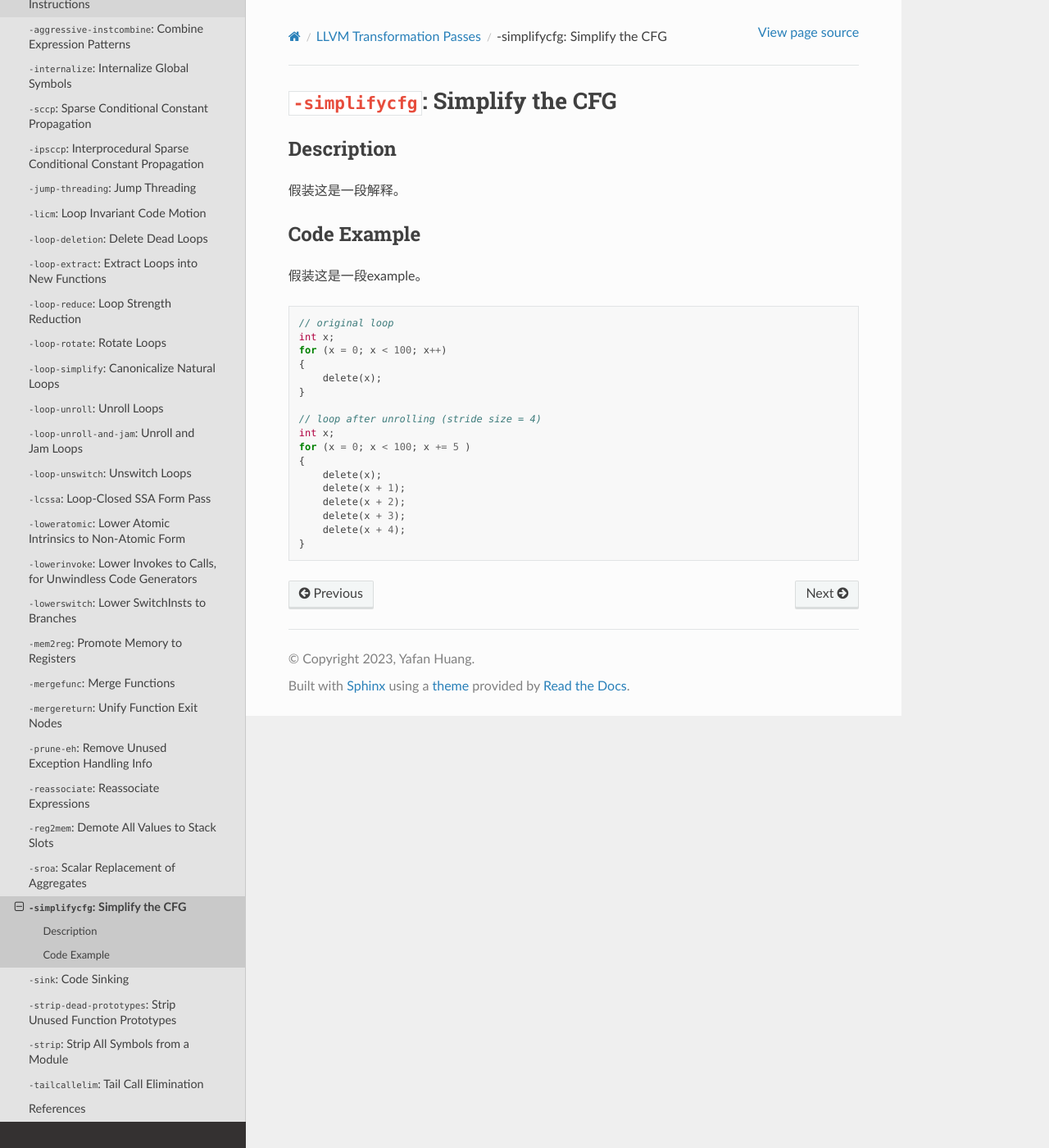
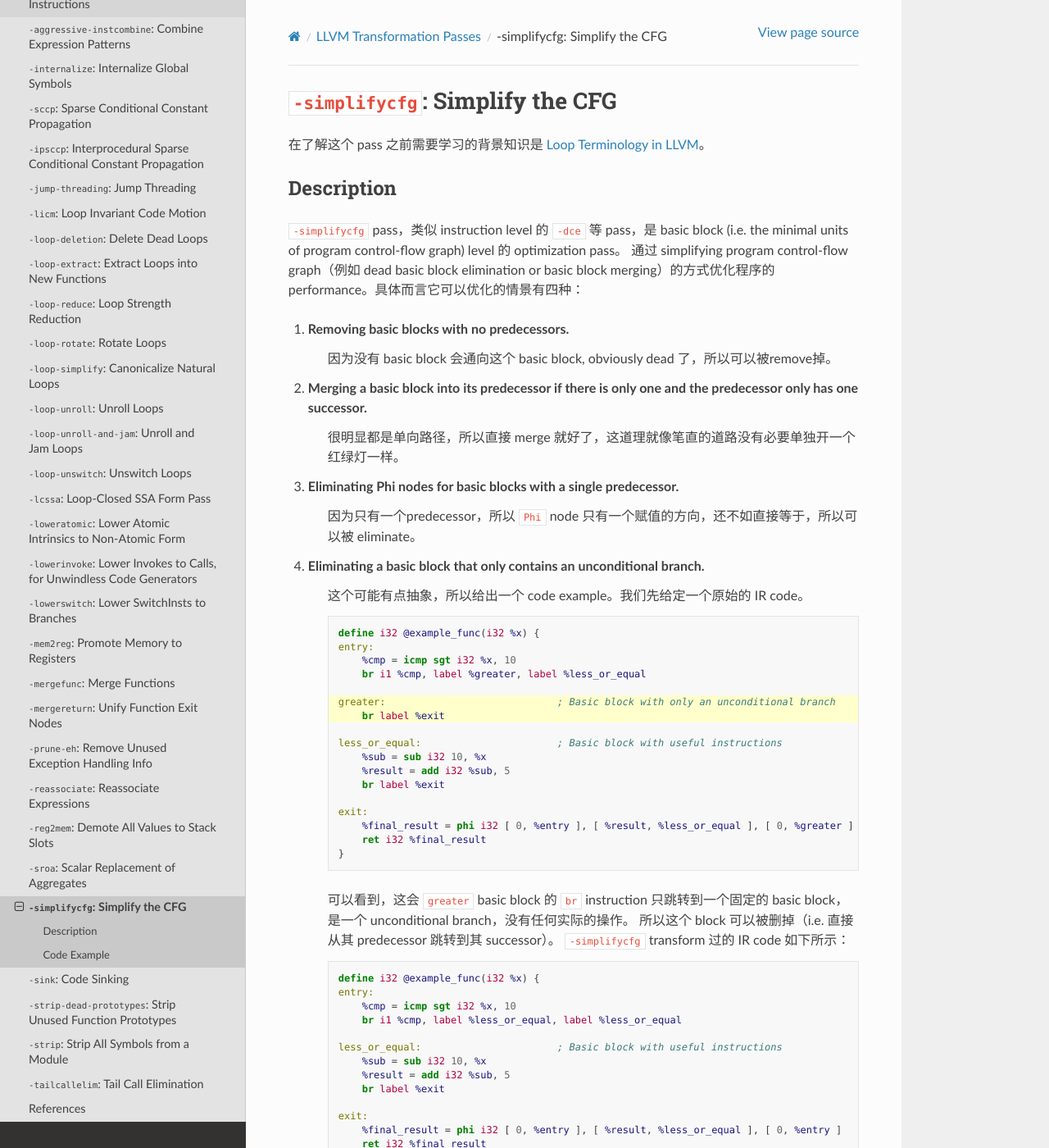
Before and after one commit to hyfshishen/understanding-llvm-transformation-passes, a Sphinx documentation site: the page built from docs/source/LLVM-transformation-passes/44-simplify-the-cfg.rst, in a window 1280 px wide and 1400 px high. Shown: the whole window at 82% size. Built offline with Sphinx 7.4.7 and the Read the Docs theme 2.0.0, drawn with Linux system fonts in a browser that asks for light colours; some of the changed text lies outside the part shown.

Commit message:
updating passes

```diff
--- a/docs/source/LLVM-transformation-passes/38-merge-functions.rst
+++ b/docs/source/LLVM-transformation-passes/38-merge-functions.rst
@@ -17,7 +17,7 @@ Description
 - 在一个只支持 64-bit 作为 minimal unit 的 machine，第一个 function 上开一个 64-integer 的 space，第二个 function 开一个 minimal unit 的 space；这两个 function 其实是一样的。
 - 两个 function 都以一个 integer 作为 argument，第一个 function 把这个 integer 乘2，第二个 function 把这个 integer 里所有的 bit 给 left shift 1；这两个 function 其实也是一样的。
 
-总而言之，这个 pass 所面对的情况非常复杂，LLVM 官方也对此写了非常详细的文档解释，可以查看 `LLVM Merge Functions <https://llvm.org/docs/MergeFunctions.html>`_
+总而言之，这个 pass 所面对的情况非常复杂，LLVM 官方也对此写了非常详细的文档解释，可以查看 `LLVM Merge Functions <https://llvm.org/docs/MergeFunctions.html>`_ 。
 
 Code Example
 --------
--- a/docs/source/LLVM-transformation-passes/44-simplify-the-cfg.rst
+++ b/docs/source/LLVM-transformation-passes/44-simplify-the-cfg.rst
@@ -1,31 +1,67 @@
 ``-simplifycfg``: Simplify the CFG
 =====
 
+在了解这个 pass 之前需要学习的背景知识是 :doc:`../compiler-basics/loop-terminologies-in-llvm`。
+
 Description
 --------
-假装这是一段解释。
+
+``-simplifycfg`` pass，类似 instruction level 的 ``-dce`` 等 pass，是 basic block (i.e. the minimal units of program control-flow graph) level 的 optimization pass。
+通过 simplifying program control-flow graph（例如 dead basic block elimination or basic block merging）的方式优化程序的 performance。具体而言它可以优化的情景有四种：
+
+1. Removing basic blocks with no predecessors.
+    因为没有 basic block 会通向这个 basic block, obviously dead 了，所以可以被remove掉。
+2. Merging a basic block into its predecessor if there is only one and the predecessor only has one successor.
+    很明显都是单向路径，所以直接 merge 就好了，这道理就像笔直的道路没有必要单独开一个红绿灯一样。
+3. Eliminating Phi nodes for basic blocks with a single predecessor.
+    因为只有一个predecessor，所以 ``Phi`` node 只有一个赋值的方向，还不如直接等于，所以可以被 eliminate。
+4. Eliminating a basic block that only contains an unconditional branch.
+    这个可能有点抽象，所以给出一个 code example。我们先给定一个原始的 IR code。
+
+    .. code-block:: llvm
+        :emphasize-lines: 6,7
+
+        define i32 @example_func(i32 %x) {
+        entry:
+            %cmp = icmp sgt i32 %x, 10
+            br i1 %cmp, label %greater, label %less_or_equal
+
+        greater:                             ; Basic block with only an unconditional branch
+            br label %exit
+
+        less_or_equal:                       ; Basic block with useful instructions
+            %sub = sub i32 10, %x
+            %result = add i32 %sub, 5
+            br label %exit
+
+        exit:
+            %final_result = phi i32 [ 0, %entry ], [ %result, %less_or_equal ], [ 0, %greater ]
+            ret i32 %final_result
+        }
+
+    可以看到，这会 ``greater`` basic block 的 ``br`` instruction 只跳转到一个固定的 basic block，是一个 unconditional branch，没有任何实际的操作。
+    所以这个 block 可以被删掉（i.e. 直接从其 predecessor 跳转到其 successor）。
+    ``-simplifycfg`` transform 过的 IR code 如下所示：
+
+    .. code-block:: llvm
+
+        define i32 @example_func(i32 %x) {
+        entry:
+            %cmp = icmp sgt i32 %x, 10
+            br i1 %cmp, label %less_or_equal, label %less_or_equal
+
+        less_or_equal:                       ; Basic block with useful instructions
+            %sub = sub i32 10, %x
+            %result = add i32 %sub, 5
+            br label %exit
+
+        exit:
+            %final_result = phi i32 [ 0, %entry ], [ %result, %less_or_equal ], [ 0, %entry ]
+            ret i32 %final_result
+        }
+
 
 Code Example
 --------
 
-假装这是一段example。
-
-.. code-block:: C
-
-    // original loop
-    int x;
-    for (x = 0; x < 100; x++)
-    {
-        delete(x);
-    }
-
-    // loop after unrolling (stride size = 4)
-    int x;
-    for (x = 0; x < 100; x += 5 )
-    {
-        delete(x);
-        delete(x + 1);
-        delete(x + 2);
-        delete(x + 3);
-        delete(x + 4);
-    }
+上面已经给过一个比较清楚的 code example 了，所以这里略。
```
Also changed, not shown: docs/source/LLVM-transformation-passes/43-scalar-placement-of-aggregates.rst (+40 -19 lines).
